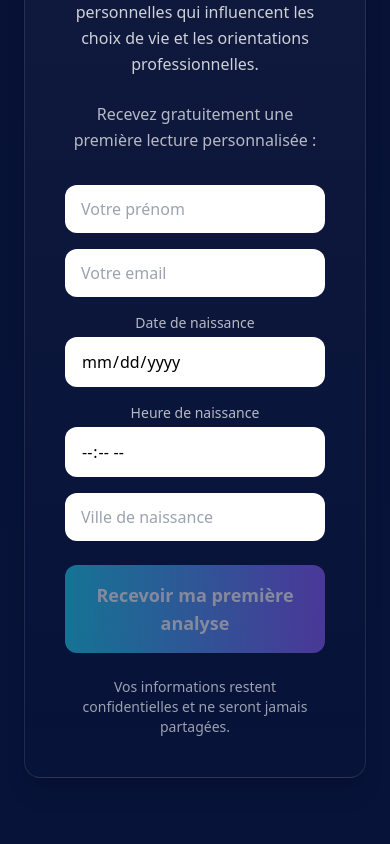
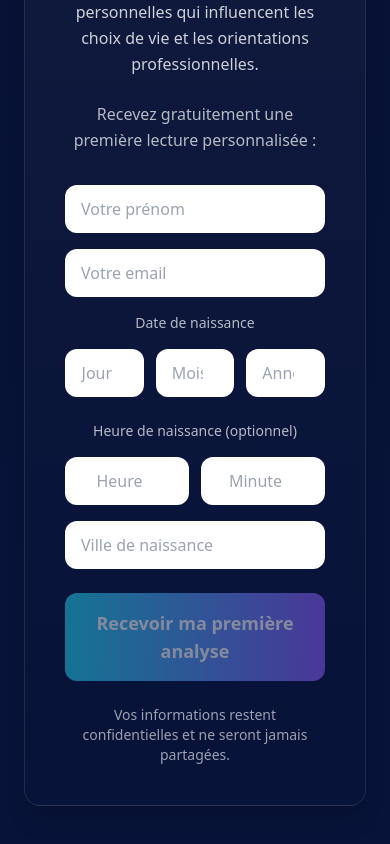
Before and after one commit to arnaudcrestey/procoach, a Next.js app in the folder arnaudcrestey-site-main/: page /resultat in a window 390 px wide. Shown: the part 1152-1996 px from the top of the page. Before the commit the page ends 1970 px from the top, so only its background shows below. Built offline with nearby package versions, Linux system fonts and the light colour scheme.

Commit message:
formulaire responsive mobile

```diff
--- a/arnaudcrestey-site-main/app/resultat/page.tsx
+++ b/arnaudcrestey-site-main/app/resultat/page.tsx
@@ -339,33 +339,105 @@ export default function ResultPage() {
     className="w-full rounded-xl bg-white px-4 py-3 text-black text-base outline-none focus:ring-2 focus:ring-cyan-400"
   />
 
-  <div className="grid grid-cols-1 md:grid-cols-2 gap-4">
+  <div className="flex flex-col gap-4">
 
-  <div className="flex flex-col">
-    <label className="text-white/70 text-sm mb-1">
-      Date de naissance
-    </label>
+  <label className="text-white/70 text-sm">
+    Date de naissance
+  </label>
+
+  <div className="grid grid-cols-3 gap-3">
 
     <input
-      type="date"
-      value={birthDate}
-      onChange={(e)=>setBirthDate(e.target.value)}
-      required
-      className="w-full rounded-xl bg-white px-4 py-3 text-black text-base outline-none focus:ring-2 focus:ring-cyan-400"
+      type="number"
+      placeholder="Jour"
+      min="1"
+      max="31"
+      className="w-full rounded-xl bg-white px-4 py-3 text-black text-center outline-none focus:ring-2 focus:ring-cyan-400"
+      onChange={(e)=>{
+        const day = e.target.value.padStart(2,"0");
+        setBirthDate(prev => {
+          const parts = prev.split("-");
+          const month = parts[1] || "";
+          const year = parts[2] || "";
+          return `${day}-${month}-${year}`;
+        });
+      }}
     />
+
+    <input
+      type="number"
+      placeholder="Mois"
+      min="1"
+      max="12"
+      className="w-full rounded-xl bg-white px-4 py-3 text-black text-center outline-none focus:ring-2 focus:ring-cyan-400"
+      onChange={(e)=>{
+        const month = e.target.value.padStart(2,"0");
+        setBirthDate(prev => {
+          const parts = prev.split("-");
+          const day = parts[0] || "";
+          const year = parts[2] || "";
+          return `${day}-${month}-${year}`;
+        });
+      }}
+    />
+
+    <input
+      type="number"
+      placeholder="Année"
+      min="1900"
+      max="2100"
+      className="w-full rounded-xl bg-white px-4 py-3 text-black text-center outline-none focus:ring-2 focus:ring-cyan-400"
+      onChange={(e)=>{
+        const year = e.target.value;
+        setBirthDate(prev => {
+          const parts = prev.split("-");
+          const day = parts[0] || "";
+          const month = parts[1] || "";
+          return `${day}-${month}-${year}`;
+        });
+      }}
+    />
+
   </div>
 
-  <div className="flex flex-col">
-    <label className="text-white/70 text-sm mb-1">
-      Heure de naissance
-    </label>
+  <label className="text-white/70 text-sm mt-2">
+    Heure de naissance (optionnel)
+  </label>
+
+  <div className="grid grid-cols-2 gap-3">
 
     <input
-      type="time"
-      value={birthTime}
-      onChange={(e)=>setBirthTime(e.target.value)}
-      className="w-full rounded-xl bg-white px-4 py-3 text-black text-base outline-none focus:ring-2 focus:ring-cyan-400"
+      type="number"
+      placeholder="Heure"
+      min="0"
+      max="23"
+      className="w-full rounded-xl bg-white px-4 py-3 text-black text-center outline-none focus:ring-2 focus:ring-cyan-400"
+      onChange={(e)=>{
+        const hour = e.target.value.padStart(2,"0");
+        setBirthTime(prev => {
+          const parts = prev.split(":");
+          const minute = parts[1] || "";
+          return `${hour}:${minute}`;
+        });
+      }}
     />
+
+    <input
+      type="number"
+      placeholder="Minute"
+      min="0"
+      max="59"
+      className="w-full rounded-xl bg-white px-4 py-3 text-black text-center outline-none focus:ring-2 focus:ring-cyan-400"
+      onChange={(e)=>{
+        const minute = e.target.value.padStart(2,"0");
+        setBirthTime(prev => {
+          const parts = prev.split(":");
+          const hour = parts[0] || "";
+          return `${hour}:${minute}`;
+        });
+      }}
+    />
+
   </div>
 
 </div>
```
